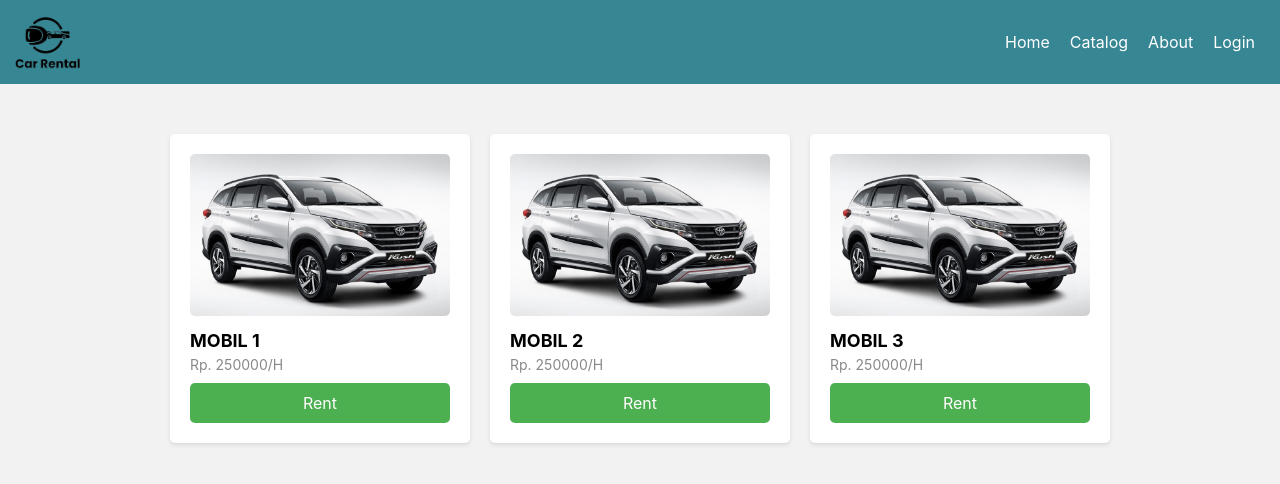
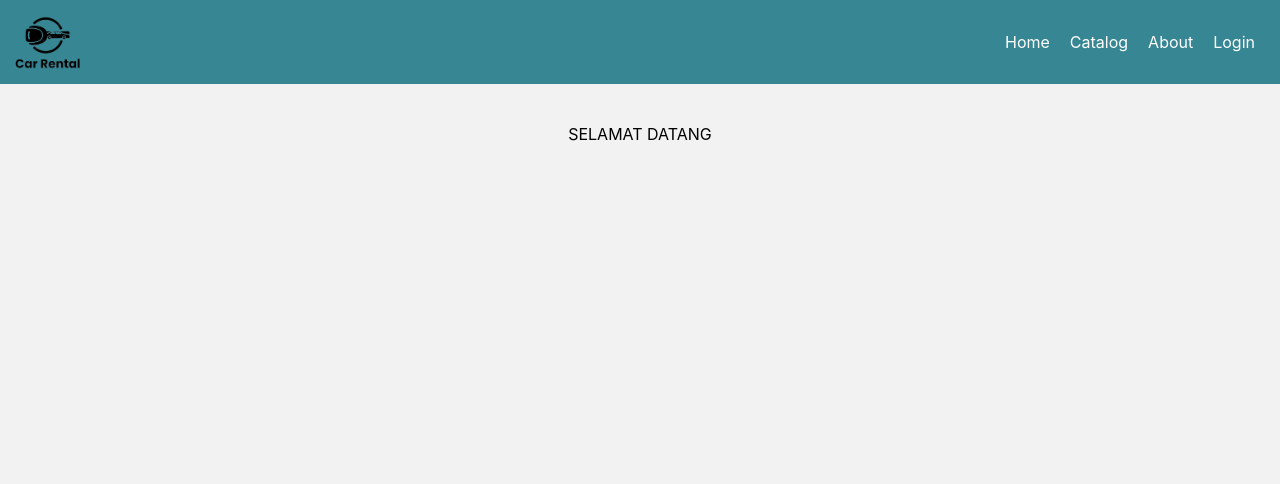
Before and after one commit to almawahib02/RENTAL-MOBIL-UAS, a PHP site: page /views/about.php in a window 1280 px wide. Shown: the top 484 px of the page. Run offline with PHP 8.4, Linux system fonts and the light colour scheme.

Commit message:
about.php

```diff
--- a/views/about.php
+++ b/views/about.php
@@ -4,14 +4,14 @@
     <meta charset="UTF-8">
     <meta http-equiv="X-UA-Compatible" content="IE=edge">
     <meta name="viewport" content="width=device-width, initial-scale=1.0">
-    <link rel="stylesheet" type="text/css" href="assets/css/style.css">
+    <link rel="stylesheet" type="text/css" href="../assets/css/style.css">
     <link rel="stylesheet" href="https://use.fontawesome.com/releases/v5.7.1/css/all.css">
     <title>RENTAL MOBIL</title>
 </head>
 <body>
     <header>
         <div class="logo">
-            <img src="assets/img/logo.png" alt="Logo">
+            <img src="../assets/img/logo.png" alt="Logo">
         </div>
         <nav>
             <ul>
@@ -23,23 +23,7 @@
         </nav>
     </header>
     <main>
-        <div class="card">
-            <img src="assets/img/toyota-rush1.jpg" alt="Photo 1">
-            <h3>MOBIL 1</h3>
-            <p>Rp. 250000/H</p>
-            <button class="rent-button">Rent</button>
-        </div>
-        <div class="card">
-            <img src="assets/img/toyota-rush1.jpg" alt="Photo 2">
-            <h3>MOBIL 2</h3>
-            <p>Rp. 250000/H</p>
-            <button class="rent-button">Rent</button>
-        </div>
-        <div class="card">
-            <img src="assets/img/toyota-rush1.jpg" alt="Photo 3">
-            <h3>MOBIL 3</h3>
-            <p>Rp. 250000/H</p>
-            <button class="rent-button">Rent</button>
+            SELAMAT DATANG
         </div>
     </main>
 </body>
```
